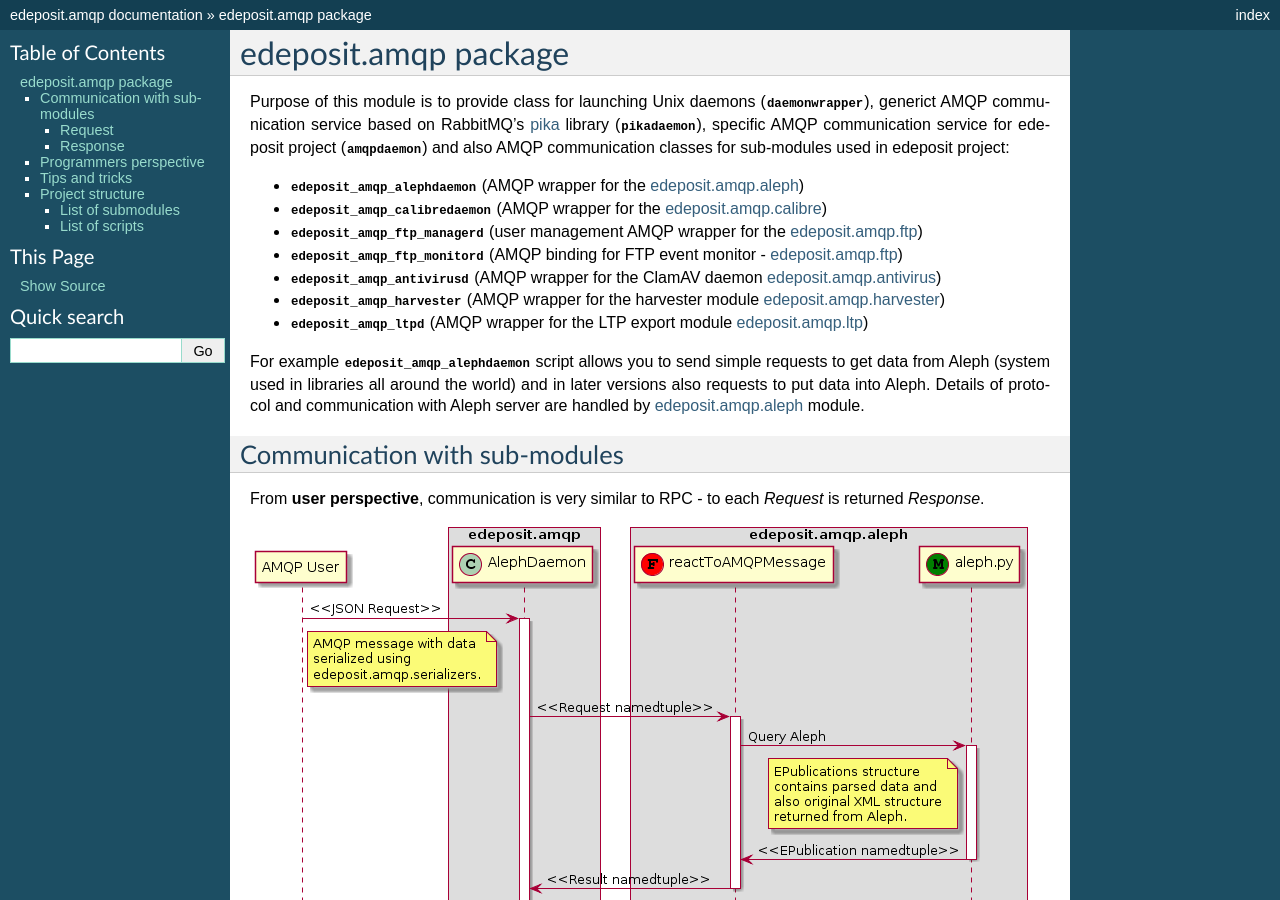
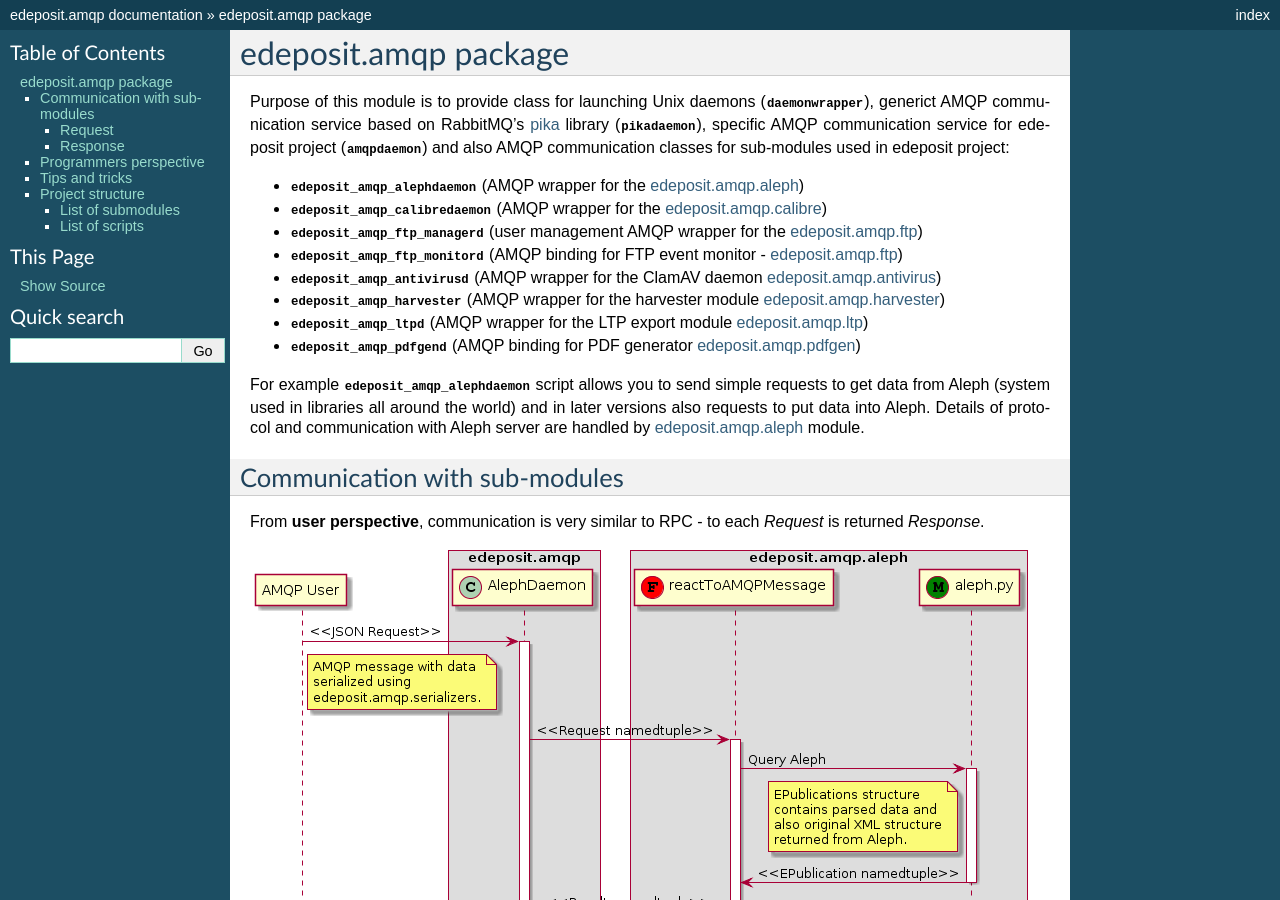
Before and after one commit to edeposit/edeposit.amqp, a Sphinx documentation site: the page built from docs/api/edeposit.amqp.rst, in a window 1280 px wide and 900 px high. Built offline with Sphinx 7.4.7, drawn with Linux system fonts in a browser that asks for light colours; some of the changed text lies outside the part shown.

Commit message:
Added pdfgend to module index.

```diff
--- a/docs/api/edeposit.amqp.rst
+++ b/docs/api/edeposit.amqp.rst
@@ -24,6 +24,8 @@ project:
   `edeposit.amqp.harvester <http://edeposit-amqp-harvester.readthedocs.org>`_)
 - :mod:`edeposit_amqp_ltpd` (AMQP wrapper for the LTP export module
   `edeposit.amqp.ltp <http://edeposit-amqp-ltp.readthedocs.org>`_)
+- :mod:`edeposit_amqp_pdfgend` (AMQP binding for PDF generator
+  `edeposit.amqp.pdfgen <http://edeposit-amqp-pdfgen.readthedocs.org>`_)
 
 For example :mod:`edeposit_amqp_alephdaemon` script allows
 you to send simple requests to get data from Aleph (system used in libraries
@@ -220,6 +222,7 @@ can be called by simply typing their name to the shell:
    /api/edeposit.amqp.antivirus.rst
    /api/harvester.rst
    /api/ltpd.rst
+   /api/pdfgend.rst
 
 .. toctree::
    :maxdepth: 1
```
